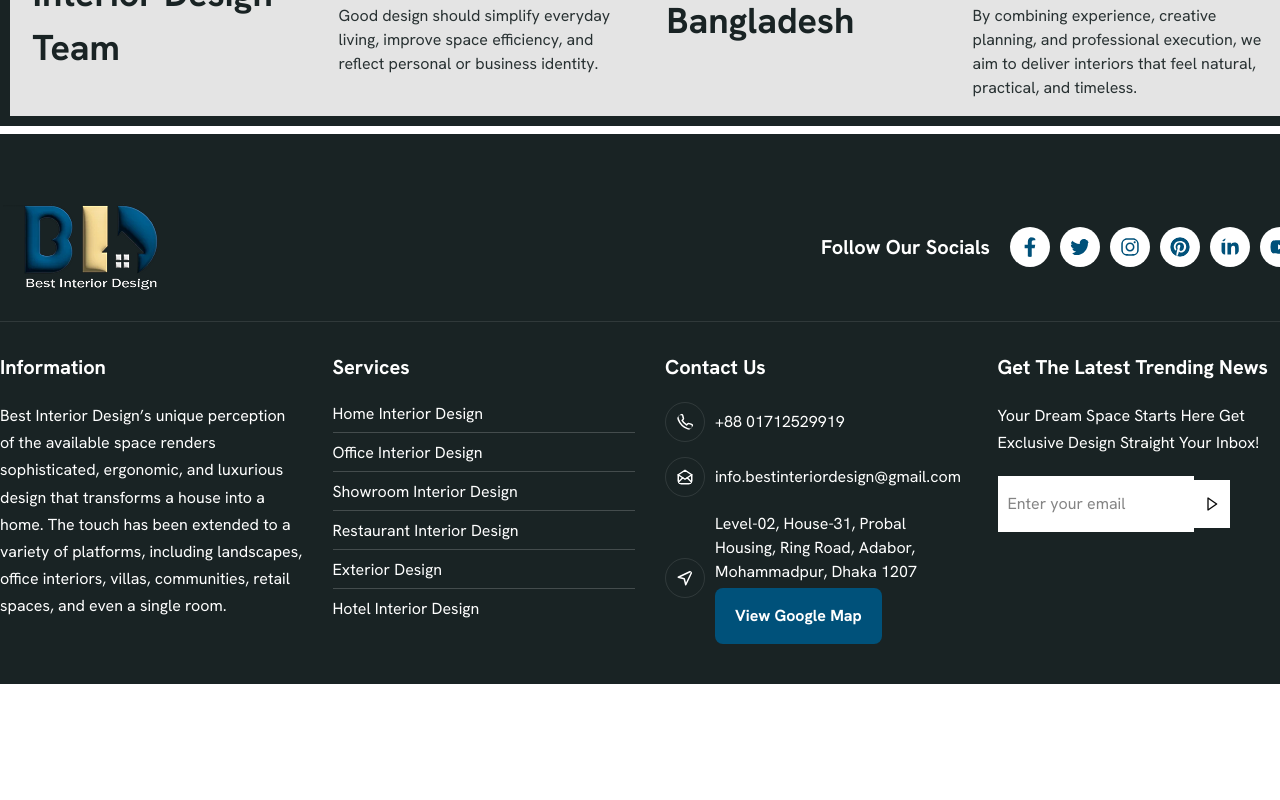
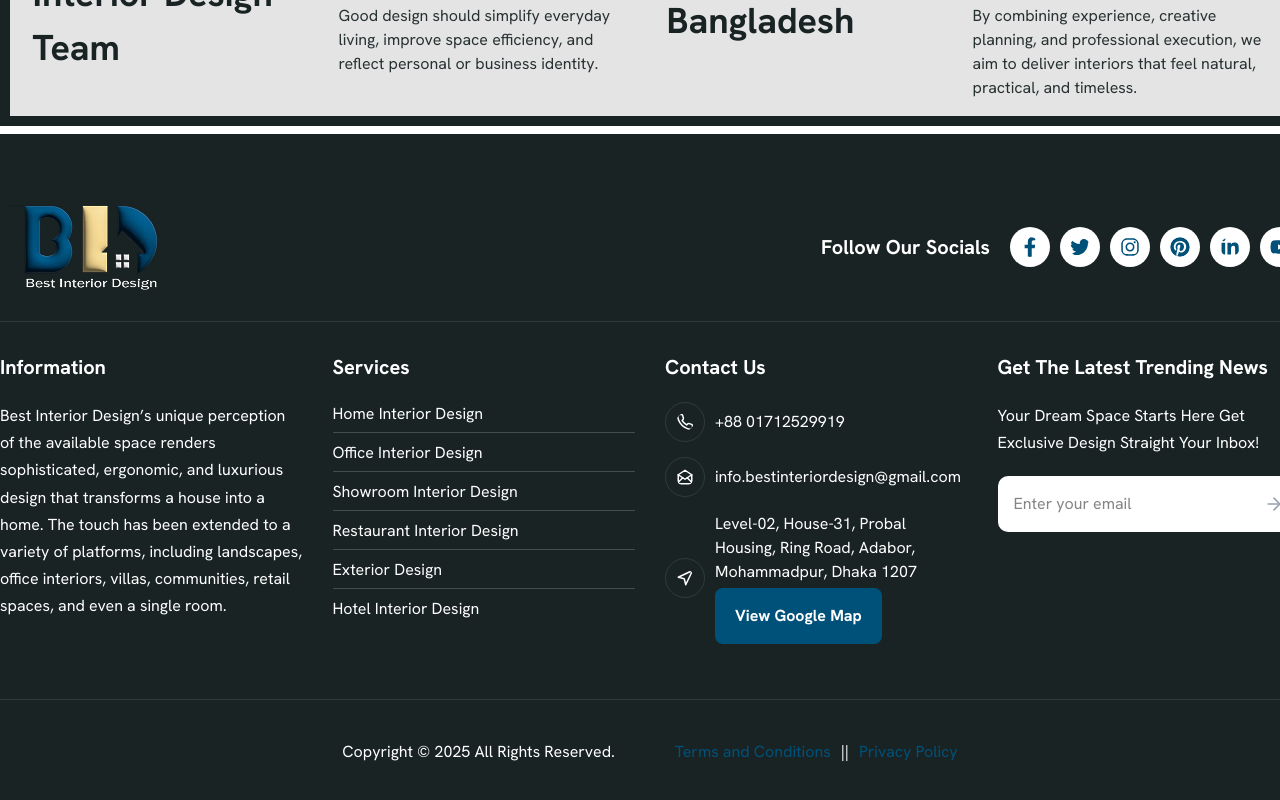
Before and after one commit to Sijan666/starInterior, a Next.js app: page / in a window 1280 px wide. Shown: the part 7307-8107 px from the top of the page. Before the commit the page ends 7991 px from the top, so only its background shows below. Built offline with nearby package versions, Linux system fonts and the light colour scheme.

Commit message:
feat : add footer with responsive

```diff
--- a/src/components/layouts/Footer.jsx
+++ b/src/components/layouts/Footer.jsx
@@ -6,6 +6,7 @@ import { FiNavigation, FiPhone } from 'react-icons/fi'
 import { TbMailOpened } from 'react-icons/tb'
 import Button from '../Button'
 import { BiRightArrow } from 'react-icons/bi'
+import { ArrowRight } from 'lucide-react'
 
 
 export default function Footer() {
@@ -28,11 +29,13 @@ export default function Footer() {
               </div>
             </div>
           </div>
-          <div className="grid grid-cols-4 mt-7.5 gap-7.5">
+          <div className="grid grid-cols-1 md:grid-cols-2 lg:grid-cols-4 mt-7.5 pb-13.75 border-b border-white/10 gap-7.5">
+            {/* 1 */}
             <div className="gridOne">
               <h3 className='font-bold text-[20px] text-white pb-5'>Information</h3>
               <p className='text-base text-white leading-[27.2px]'>Best Interior Design’s unique perception of the available space renders sophisticated, ergonomic, and luxurious design that transforms a house into a home. The touch has been extended to a variety of platforms, including landscapes, office interiors, villas, communities, retail spaces, and even a single room.</p>
             </div>
+            {/* 2 */}
             <div className="gridTwo">
               <h3 className='font-bold text-[20px] text-white pb-5'>Services</h3>
               <ul className='flex flex-col gap-[7.5px]'>
@@ -44,6 +47,7 @@ export default function Footer() {
                 <li className='text-base text-white cursor-pointer'>Hotel Interior Design</li>
               </ul>
             </div>
+            {/* 3 */}
             <div className="gridThree">
               <h3 className='font-bold text-[20px] text-white pb-5'>Contact Us</h3>
               <div className="flex gap-2.5 items-center">
@@ -64,15 +68,22 @@ export default function Footer() {
                 </div>
               </div>
             </div>
+            {/* 4 */}
             <div className="gridFour">
               <h3 className='font-bold text-[20px] text-white pb-5'>Get The Latest Trending News</h3>
               <p className='text-base text-white leading-[27.2px]'>Your Dream Space Starts Here Get Exclusive Design Straight Your Inbox!</p>
-              <div className="mt-5 flex items-center">
-                <input type="email" placeholder='Enter your email' className='px-2.5 py-4 bg-white  outline-none'/>
-                <div className="px-2.5 py-4 bg-white">
-                  <BiRightArrow/>
-                </div>
+              <div className="mt-5 relative inline-block w-full">
+                <input type="email" placeholder="Enter your email" className="w-full pl-4 pr-12 py-4 bg-white outline-none rounded-lg"/>
+                <ArrowRight className="absolute right-4 top-1/2 -translate-y-1/2 text-gray-400" size={20} />
               </div>
+            </div>
+          </div>
+          <div className="py-10 flex justify-center gap-15 items-center">
+            <p className='text-white text-base'>Copyright © 2025 All Rights Reserved.</p>
+            <div className="flex gap-2.5 items-center">
+              <p className='text-btn text-base hover:text-[#144B39] duration-300 cursor-pointer'>Terms and Conditions</p>
+              <p className='text-base text-white'>||</p>
+              <p className='text-btn text-base hover:text-[#144B39] duration-300 cursor-pointer'>Privacy Policy</p>
             </div>
           </div>
         </Container>
```
